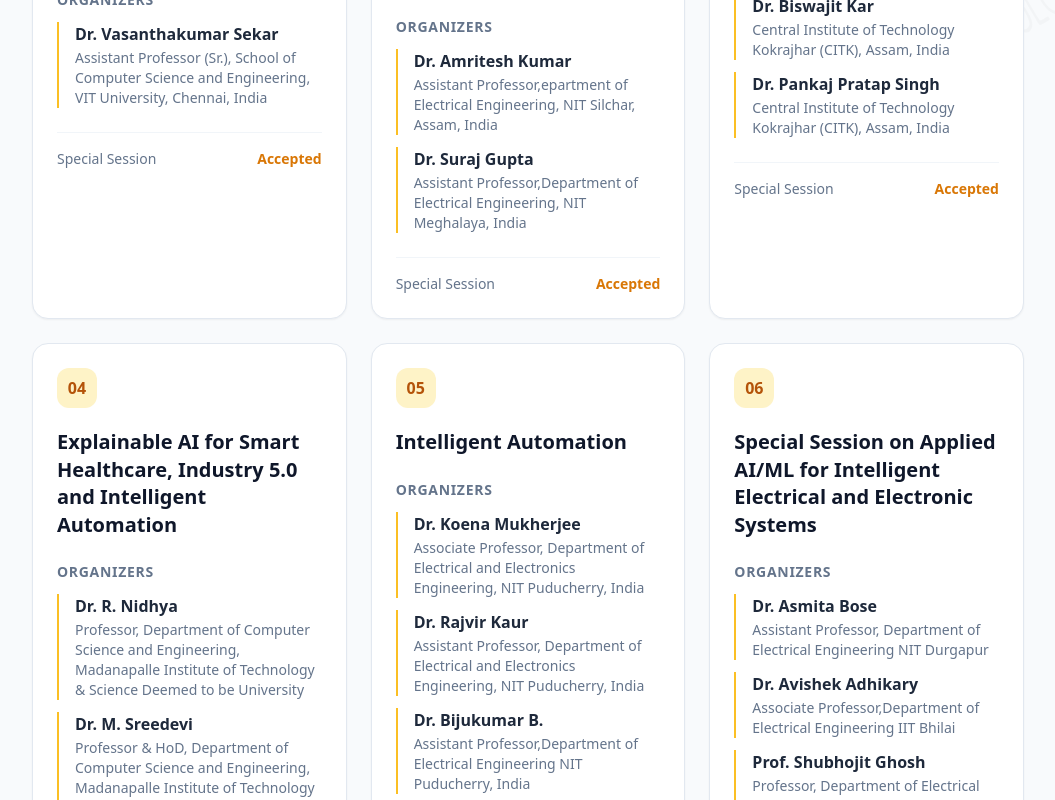
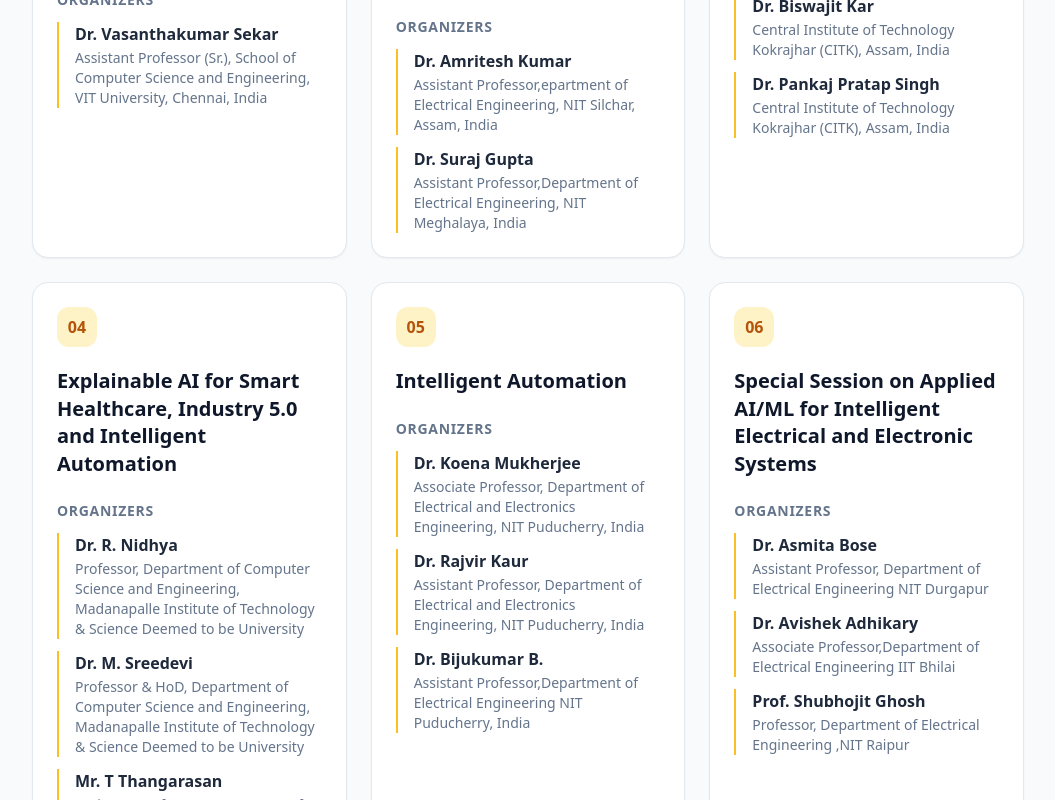
Before and after one commit to Gokulakishor/e2a_demo, a Next.js app: page /special-session in a window 1280 px wide. Shown: the part 2300-3100 px from the top of the page, without its empty margins (112-1167 px from the left). Built offline with nearby package versions, Linux system fonts and the light colour scheme; a web font is replaced by a local one.

Commit message:
update uI

```diff
--- a/src/app/page.tsx
+++ b/src/app/page.tsx
@@ -780,7 +780,7 @@
                   benefits: [
                     "Logo recognition on the conference website with a link to your website.",
                     "Logo recognition in the conference brochure, banners, proceedings, and sessions.",
-                    "A promotional video of the sponsor will be played in all the sections of the conference.",
+                    "A promotional video of the sponsor will be played in all the sessions of the conference.",
                     "A space for exhibiting your product will be provided as required.",
                     "The registration fee for the two (02) persons from your side will be waived.",
                     "A session of 15 minutes duration will be arranged with the participants."
--- a/src/app/special-session/page.tsx
+++ b/src/app/special-session/page.tsx
@@ -480,16 +480,7 @@
                     </div>
                   </div>
 
-                  {/* Bottom */}
-                  <div className="mt-6 pt-4 border-t border-slate-100 flex items-center justify-between">
-                    <span className="text-sm text-slate-500">
-                      Special Session
-                    </span>
 
-                    <span className="text-sm font-semibold text-amber-600">
-                      Accepted
-                    </span>
-                  </div>
                 </motion.div>
               ))}
             </div>
```
